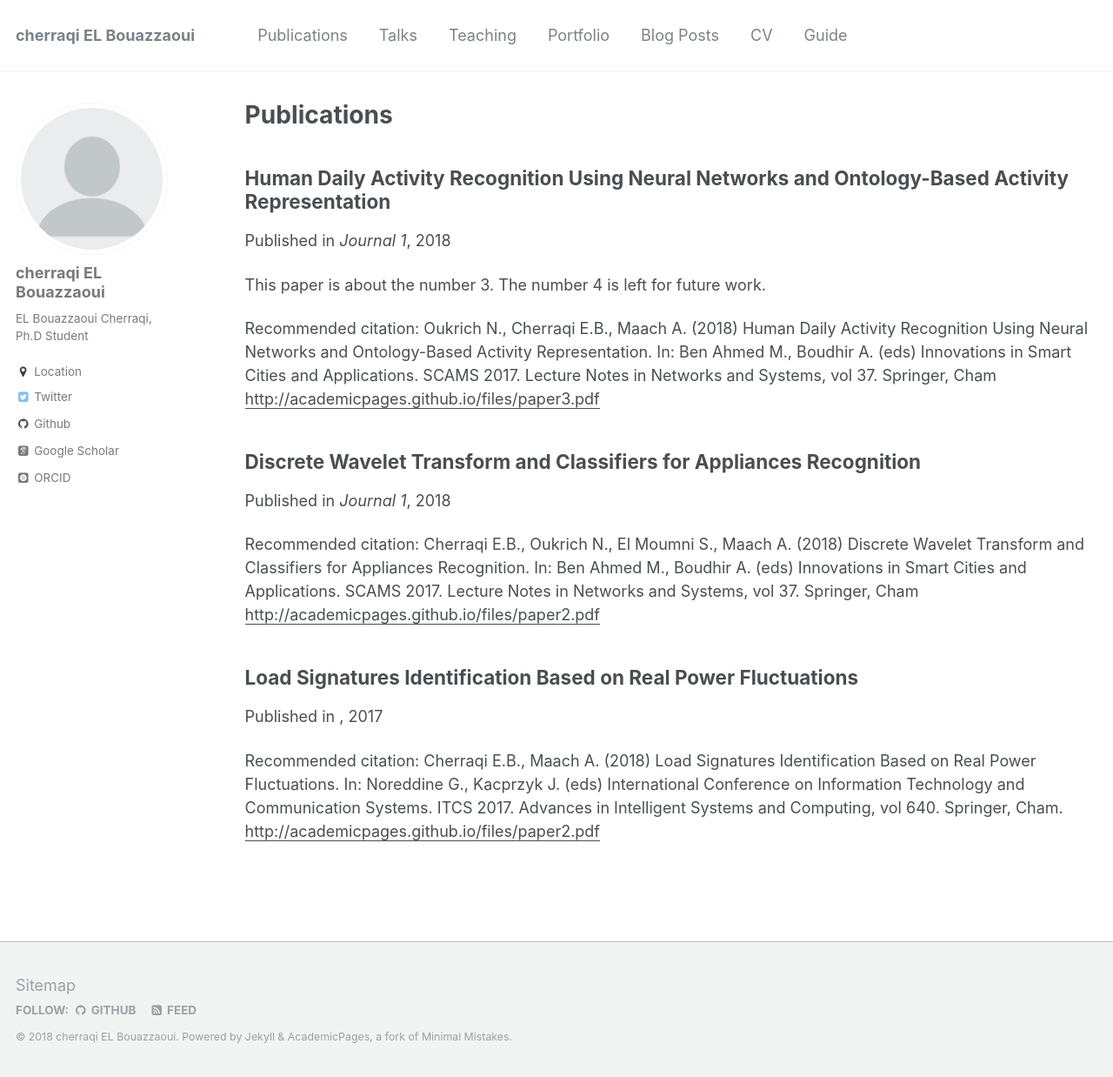
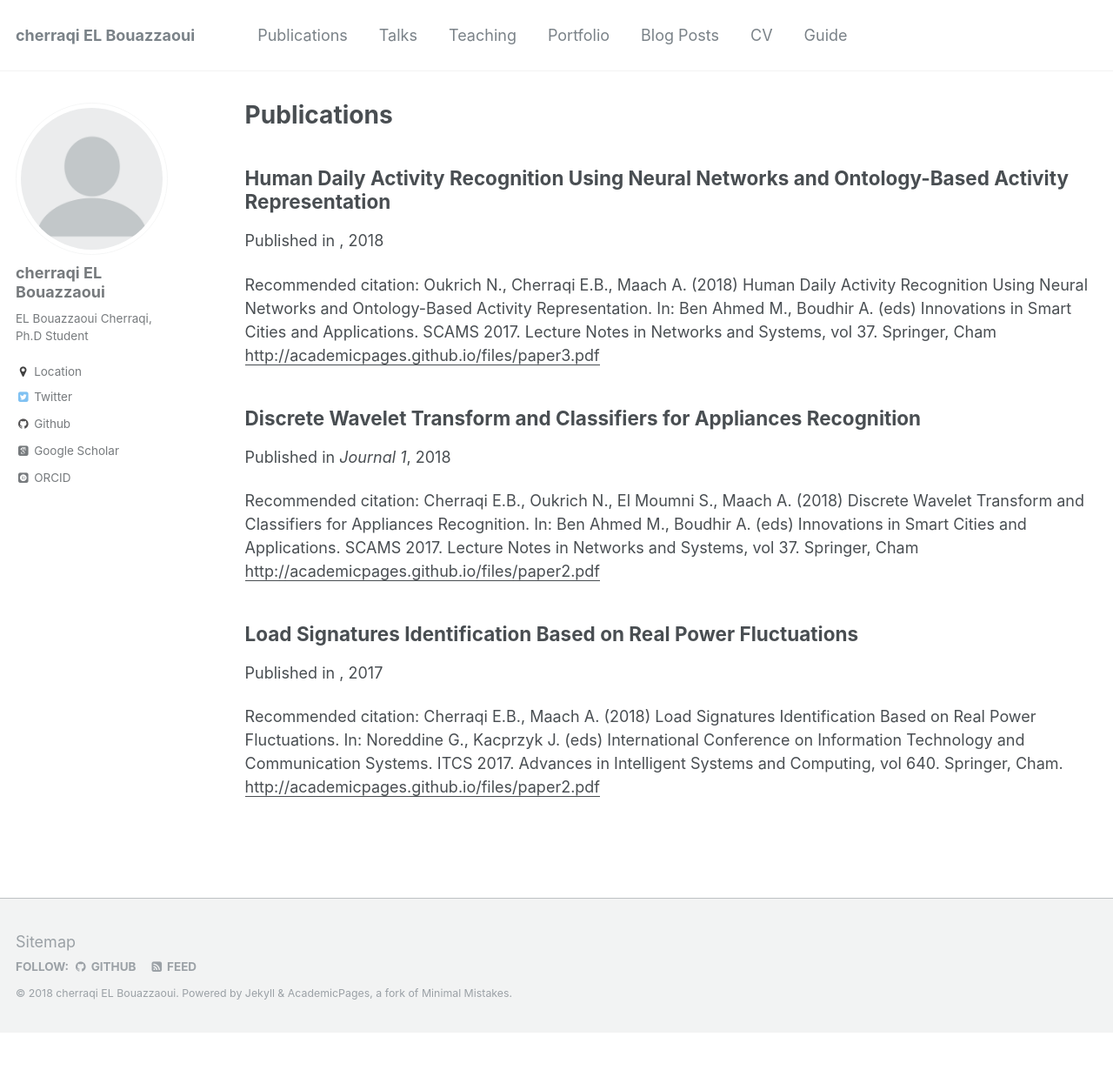
Before and after one commit to Cherrraqi/aca, a Jekyll site: the page built from _pages/publications.md, in a window 1280 px wide and 1238 px high. Shown: the whole window at 87% size. Built offline with Jekyll 4.4.1, drawn with Linux system fonts in a browser that asks for light colours; some web fonts are replaced.

Commit message:
Update Human Daily Activity Recognition Using Neural Networks and Ontology-Based Activity Representation.md

```diff
--- a/_publications/Human Daily Activity Recognition Using Neural Networks and Ontology-Based Activity Representation.md
+++ b/_publications/Human Daily Activity Recognition Using Neural Networks and Ontology-Based Activity Representation.md
@@ -1,10 +1,10 @@
 ---
 title: "Human Daily Activity Recognition Using Neural Networks and Ontology-Based Activity Representation"
 collection: publications
-permalink: /publication/2015-10-01-paper-title-number-3
-excerpt: 'This paper is about the number 3. The number 4 is left for future work.'
+permalink:
+excerpt: ''
 date: 2018-01-01
-venue: 'Journal 1'
+venue: ''
 paperurl: 'http://academicpages.github.io/files/paper3.pdf'
 citation: 'Oukrich N., Cherraqi E.B., Maach A. (2018) Human Daily Activity Recognition Using Neural Networks and Ontology-Based Activity Representation. In: Ben Ahmed M., Boudhir A. (eds) Innovations in Smart Cities and Applications. SCAMS 2017. Lecture Notes in Networks and Systems, vol 37. Springer, Cham'
 ---
```
